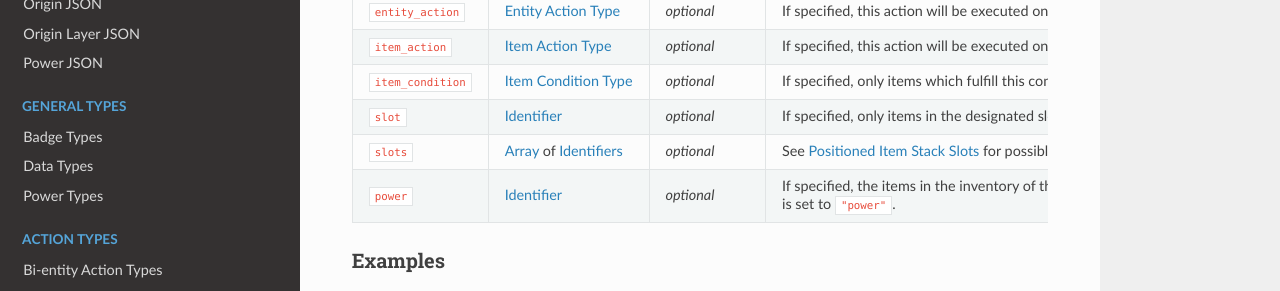
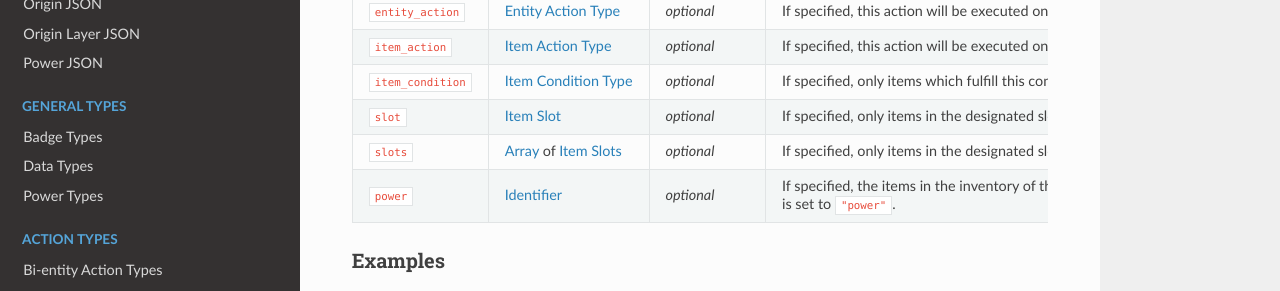
Before and after one commit to apace100/origins-docs, an MkDocs documentation site: the page built from docs/types/entity_action_types/modify_inventory.md, in a window 1280 px wide and 1321 px high. Shown: the part 455-746 px from the top of the window. Built offline with MkDocs 1.6.1, drawn with Linux system fonts in a browser that asks for light colours; nearby versions of some CDN libraries.

Commit message:
Updated `modify_inventory.md` (Entity Action Type) Changed hyperlink for `slot` and `slots` field in the field table

```diff
--- a/docs/types/entity_action_types/modify_inventory.md
+++ b/docs/types/entity_action_types/modify_inventory.md
@@ -20,8 +20,8 @@ Field  | Type | Default | Description
 `entity_action` | [Entity Action Type](../entity_action_types.md) | _optional_ | If specified, this action will be executed on the entity **before** the items are modified.
 `item_action` | [Item Action Type](../item_action_types.md) | _optional_ | If specified, this action will be executed on the affected items.
 `item_condition` | [Item Condition Type](../item_condition_types.md) | _optional_ | If specified, only items which fulfill this condition will be affected by specified action.
-`slot` | [Identifier](../data_types/identifier.md) | _optional_ | If specified, only items in the designated slot will be modified. See [Positioned Item Stack Slots](../../misc/extras/positioned_item_stack_slots.md) for possible values.
-`slots` | [Array](../data_types/array.md) of [Identifiers](../data_types/identifier.md) | _optional_ | See [Positioned Item Stack Slots](../../misc/extras/positioned_item_stack_slots.md) for possible values.
+`slot` | [Item Slot](../data_types/item_slot.md) | _optional_ | If specified, only items in the designated slot will be modified.
+`slots` | [Array](../data_types/array.md) of [Item Slots](../data_types/item_slot.md) | _optional_ | If specified, only items in the designated slots will be modified.
 `power` | [Identifier](../data_types/identifier.md) | _optional_ | If specified, the items in the inventory of this power will be modified instead of the items in the entity's inventory if `inventory_type` is set to `"power"`.
 
 
```
